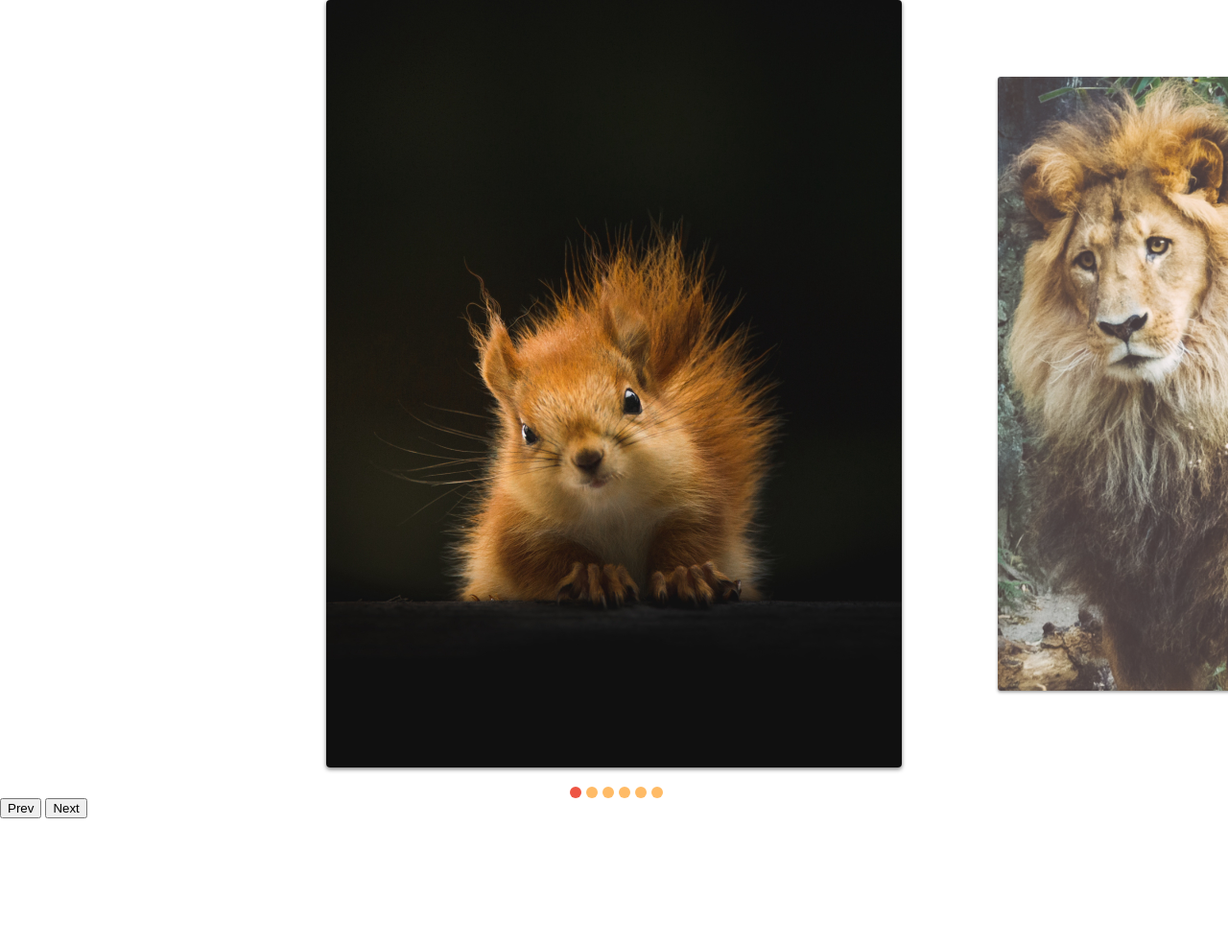
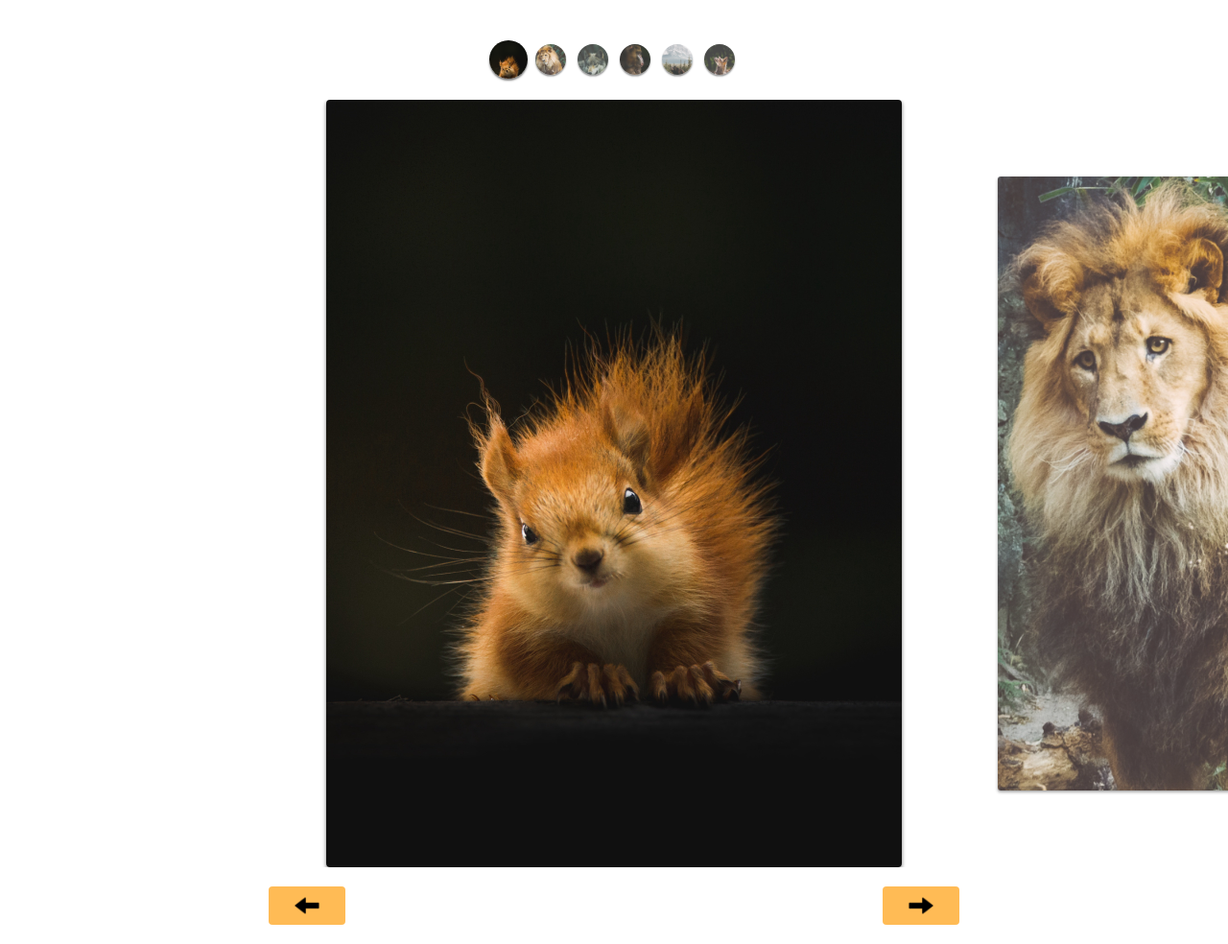
Before and after one commit to gutierry13/slide, a plain HTML site: page index.html in a window 1280 px wide. Shown: the whole page at 96% size. Before the commit the page ends 853 px from the top, so only its background shows below. Drawn offline with Linux system fonts and the light colour scheme.

Commit message:
custom controls estilizados

```diff
--- a/index.html
+++ b/index.html
@@ -8,6 +8,14 @@
     <title>Slide</title>
   </head>
   <body>
+    <ul class="custom-control">
+      <li><img src="./imgs/esquilo.jpg" alt="" /></li>
+      <li><img src="./imgs/leao.jpg" alt="" /></li>
+      <li><img src="./imgs/lobo2.jpg" alt="" /></li>
+      <li><img src="./imgs/macaco.jpg" alt="" /></li>
+      <li><img src="./imgs/urso.jpg" alt="" /></li>
+      <li><img src="./imgs/raposa.jpg" alt="" /></li>
+    </ul>
     <div class="slide-wrapper">
       <ul class="slide">
         <li><img src="./imgs/esquilo.jpg" alt="" /></li>
@@ -19,8 +27,8 @@
       </ul>
     </div>
     <div class="arrow-nav">
-      <button class="prev">Prev</button>
-      <button class="next">Next</button>
+      <button class="prev"></button>
+      <button class="next"></button>
     </div>
 
     <script type="module" src="./script.js"></script>
--- a/script.js
+++ b/script.js
@@ -1,8 +1,6 @@
-import { SlideNav } from './slide.js'
+import SlideNav from './slide.js'
 
 const slide = new SlideNav('.slide', '.slide-wrapper')
 slide.init()
 slide.addArrow('.prev', '.next')
-slide.addControl()
-console.log(slide)
-// slide.changeSlide(3)
+slide.addControl('.custom-control')
--- a/slide.js
+++ b/slide.js
@@ -1,6 +1,6 @@
 import debounce from './debounce.js'
 
-export default class Slide {
+export class Slide {
   constructor(slide, wrapper) {
     this.slide = document.querySelector(slide)
     this.wrapper = document.querySelector(wrapper)
@@ -146,7 +146,7 @@ export default class Slide {
     return this
   }
 }
-export class SlideNav extends Slide {
+export default class SlideNav extends Slide {
   constructor(slide, wrapper) {
     super(slide, wrapper)
     this.bindControlEvents()
--- a/style.css
+++ b/style.css
@@ -57,3 +57,43 @@ img{
 [data-control='slide'] li.active a,[data-control='slide'] li a:hover{
   background-color: #e54;
 }
+.custom-control{
+  display: flex;
+  justify-content: center;
+  margin-top: 40px;
+  flex-wrap: wrap;
+  margin-bottom: 20px;
+}
+.custom-control li{
+  opacity: .8;
+  transform: scale(.8);
+  width: 40px;
+  height: 40px;
+  border-radius: 50%;
+  overflow: hidden;
+  margin: 2px;
+
+  transition: .3s;
+  box-shadow: 0 2px 2px rgba(0, 0, 0, .5);
+}
+.custom-control li.active{
+  opacity: 1;
+  transform: scale(1);
+}
+.arrow-nav{
+  display: flex;
+  justify-content: space-around;
+  margin: 20px 0;
+}
+.arrow-nav button{
+  cursor: pointer;
+  border: none;
+  border-radius: 4px;
+  background: #fb5 url('./imgs/Emoji-Seta-PNG.png') center center no-repeat;
+  background-size: 30px;
+  width: 80px;
+  height: 40px;
+}
+.arrow-nav button.prev{
+  transform: rotate(-180deg);
+}
```
Also changed, not shown: imgs/Emoji-Seta-PNG.png (added).
